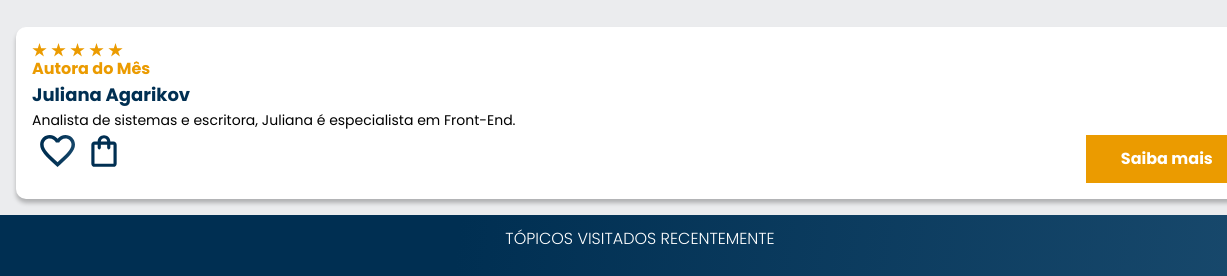
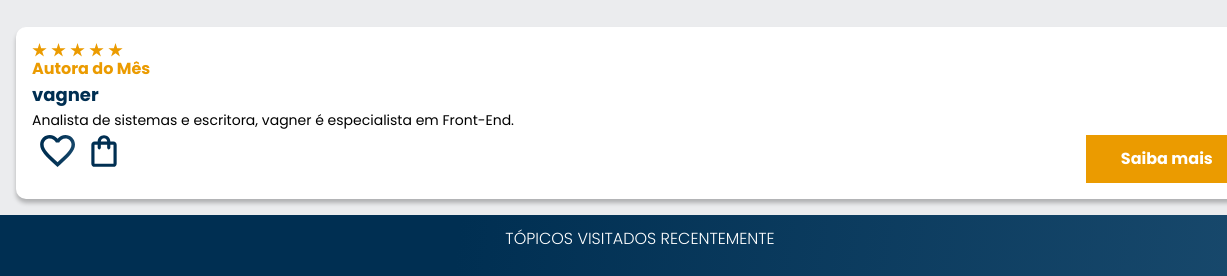
Before and after one commit to Juninhova/vagner-gabreil, a plain HTML site: page index.html in a window 1280 px wide. Shown: the part 1864-2140 px from the top of the page, 0-1227 px from the left. Drawn offline with nearby package versions, Linux system fonts and the light colour scheme; files whose address does not match are found by name.

Commit message:
Add files via upload

```diff
--- a/index.html
+++ b/index.html
@@ -141,8 +141,8 @@
         <div class="descrição">
           <img src="img/Estrelinhas.svg" alt="Avaliação 5 estrelas">
           <h3 class="descrição__titulo">Autora do Mês</h3>
-          <h2 class="descrição__titulo-livro">Juliana Agarikov</h2>
-          <p class="descrição__texto">Analista de sistemas e escritora, Juliana é especialista em Front-End.
+          <h2 class="descrição__titulo-livro">vagner </h2>
+          <p class="descrição__texto">Analista de sistemas e escritora, vagner é especialista em Front-End.
           </p>
         </div>
         <!-- 2º coluna -->
```
